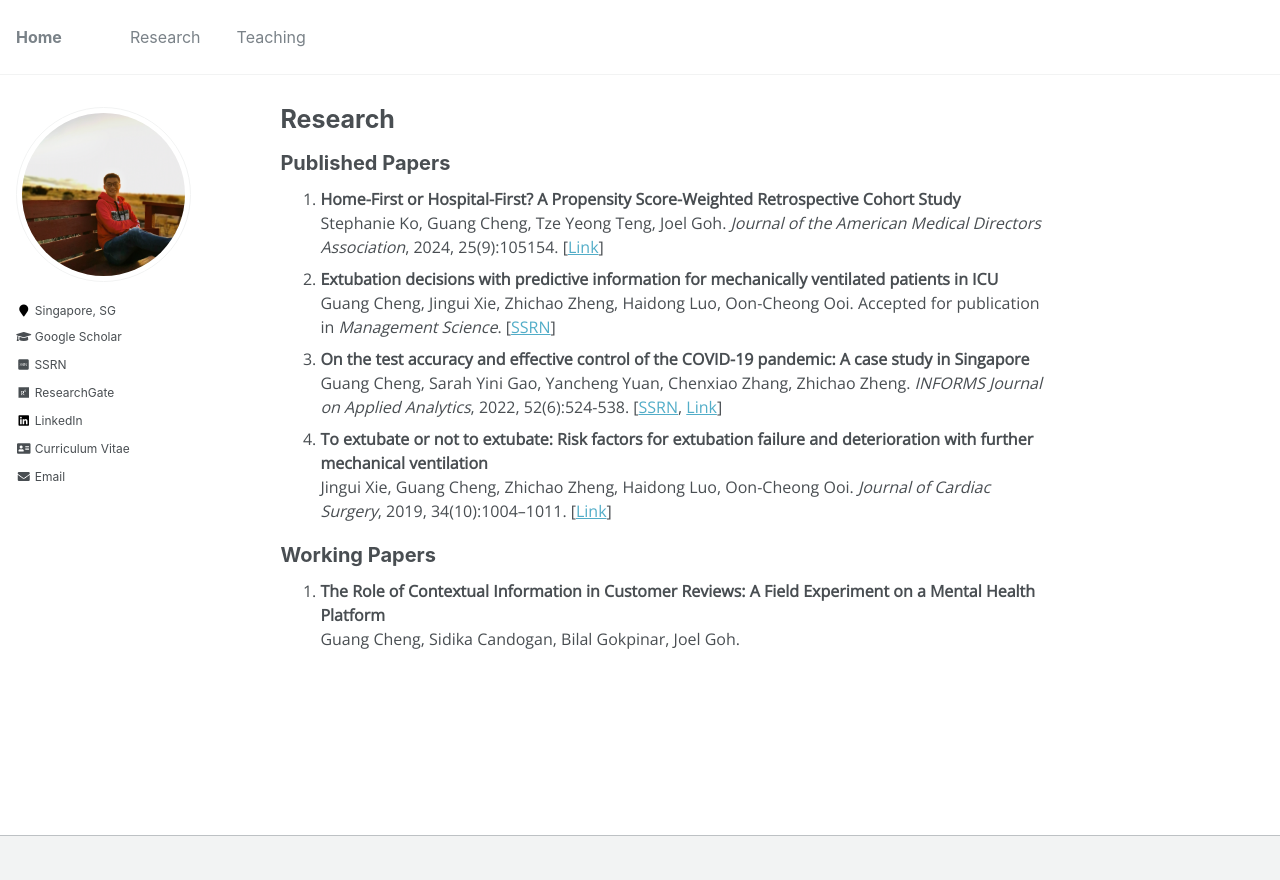
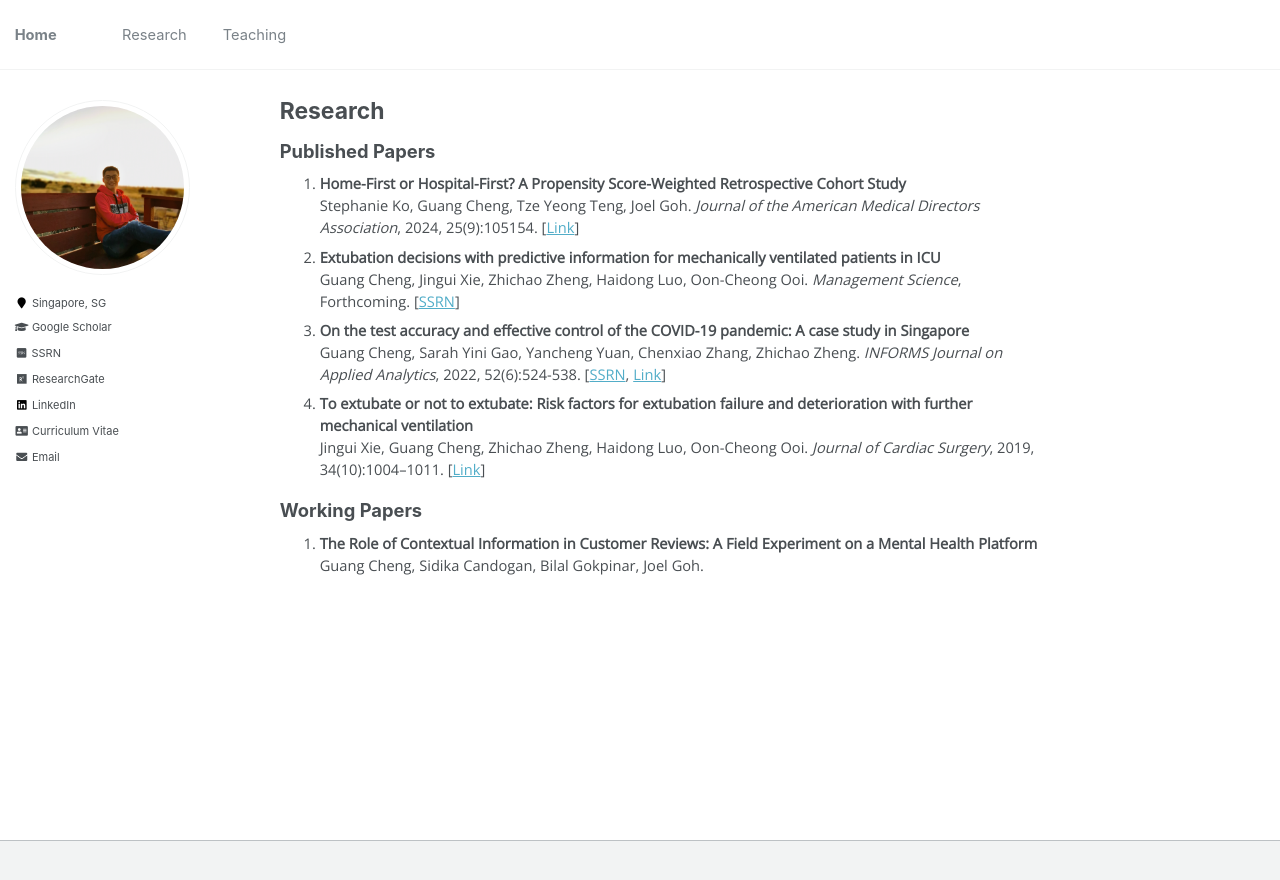
Before and after one commit to gcheng-nus/gcheng-nus.github.io, a Jekyll site: the page built from _pages/research.md, in a window 1280 px wide. Shown: the top 880 px of the page. Built offline with Jekyll 4.4.1, drawn with Linux system fonts in a browser that asks for light colours; some web fonts are replaced; comment, search, counter and statistics services are not loaded.

Commit message:
change font

```diff
--- a/_pages/research.md
+++ b/_pages/research.md
@@ -9,7 +9,7 @@ author_profile: true
 @import url('https://fonts.googleapis.com/css2?family=Open+Sans&display=swap');
 </style>
 <!-- <body style="font-family: sans-serif; font-size: 9pt;"> -->
-<body style="font-family: Open Sans; font-style: light; font-size: 12pt;">
+<body style="font-family: Open Sans; font-style: light; font-size: 11pt;">
 
 
 
@@ -21,7 +21,7 @@ author_profile: true
 	<!--  -->
 	<li><b>Extubation decisions with predictive information for mechanically ventilated patients in ICU</b> <br>
 	Guang Cheng, Jingui Xie, Zhichao Zheng, Haidong Luo, Oon-Cheong Ooi.
-	Accepted for publication in <i>Management Science</i>. [<a href="https://ssrn.com/abstract=3397530" target="_blank">SSRN</a>]</li>
+	<i>Management Science</i>, Forthcoming. [<a href="https://ssrn.com/abstract=3397530" target="_blank">SSRN</a>]</li>
 	<!--  -->
 	<li><b>On the test accuracy and effective control of the COVID-19 pandemic: A case study in Singapore</b> <br>
 	Guang Cheng, Sarah Yini Gao, Yancheng Yuan, Chenxiao Zhang, Zhichao Zheng.
```
Also changed, not shown: 1 other file.
